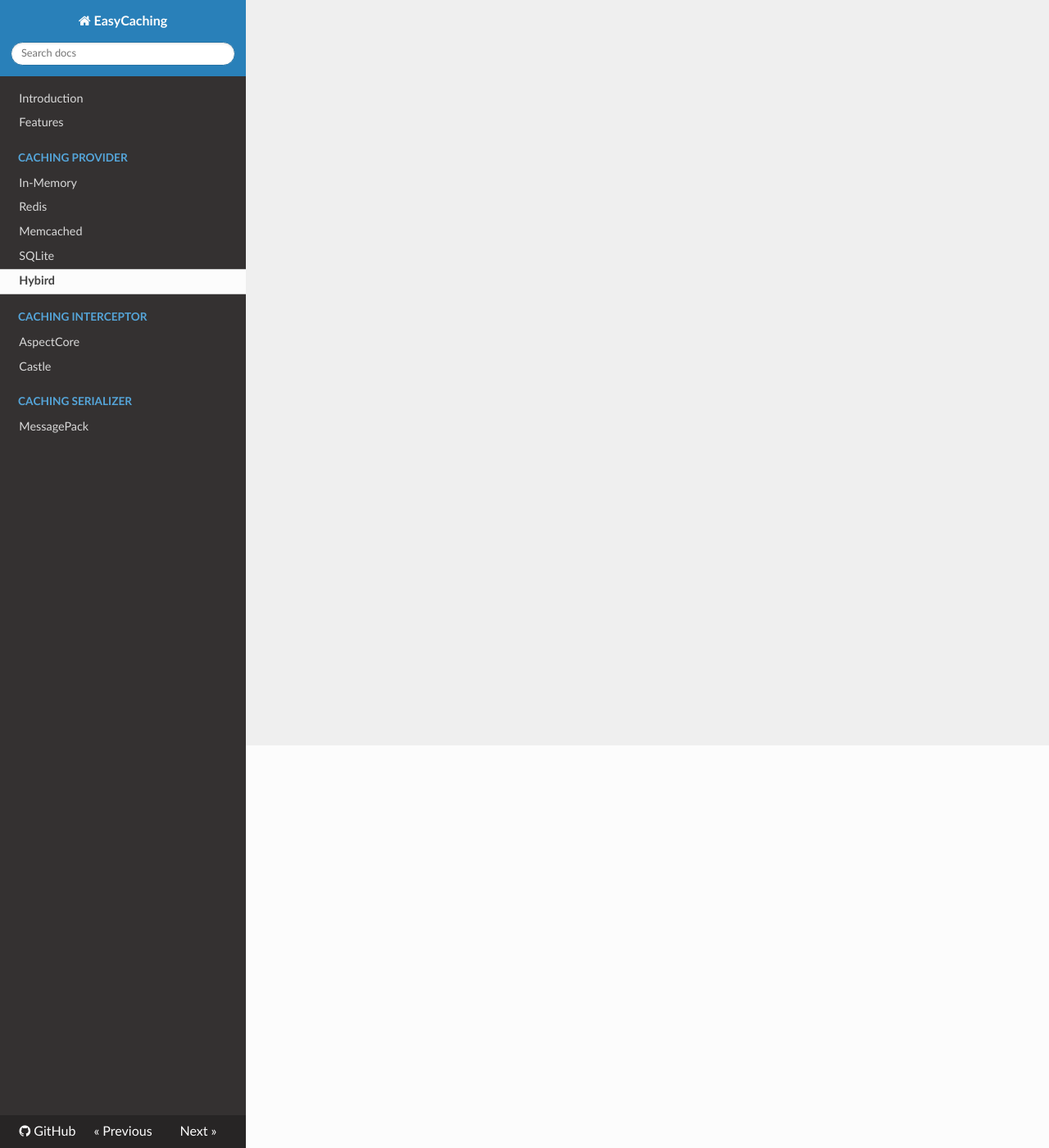
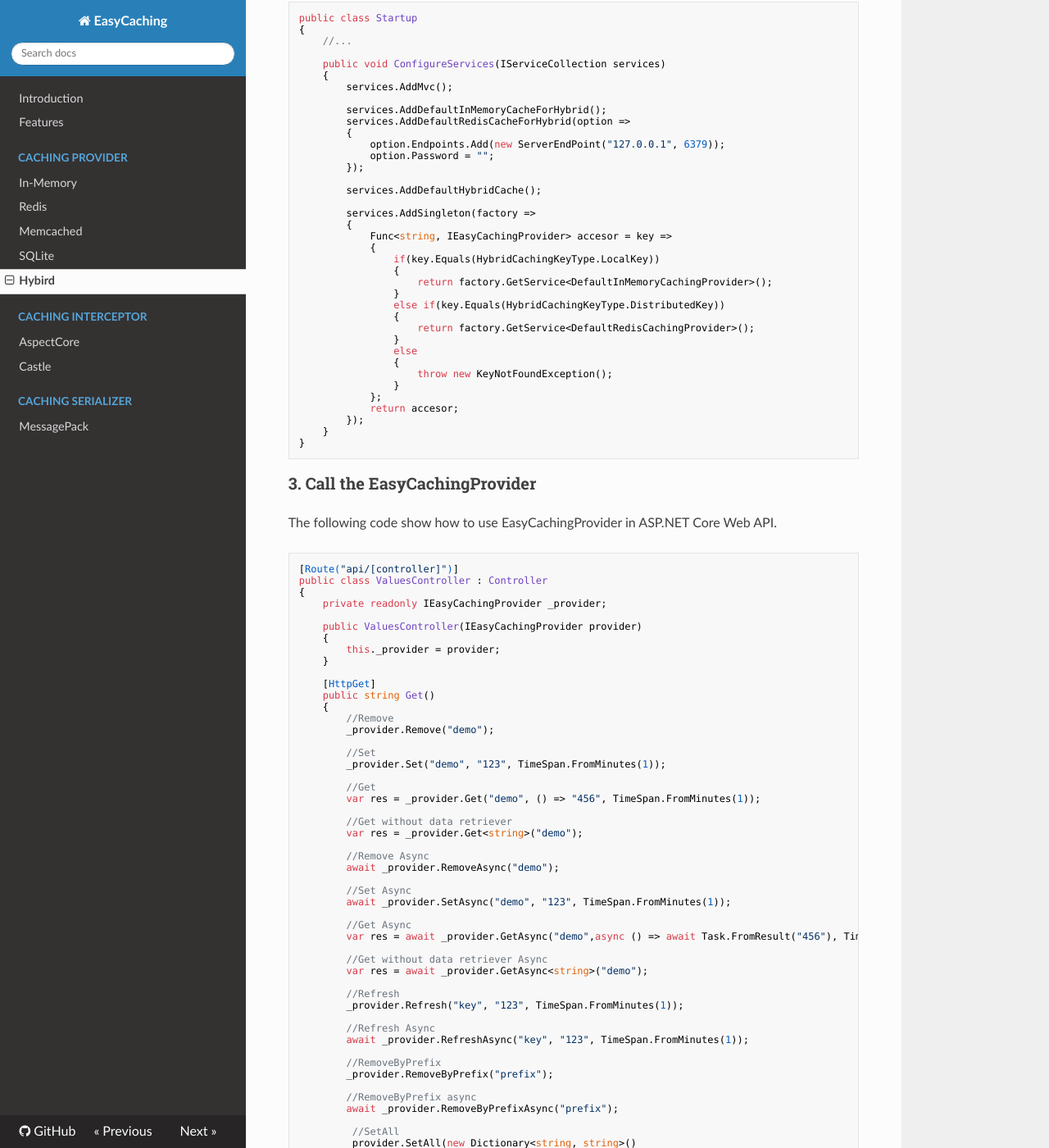
Before and after one commit to dotnetcore/EasyCaching, an MkDocs documentation site: the page built from docs/Hybrid.md, in a window 1280 px wide and 1400 px high, scrolled down 491 px. Shown: the whole window at 82% size. Built offline with MkDocs 1.6.1, drawn with Linux system fonts in a browser that asks for light colours; nearby versions of some CDN libraries; old or Windows-style settings are respelled for this version of MkDocs; some of the changed text lies outside the part shown.

Commit message:
:memo: Update doc of Hybrid [ci skip]

````diff
--- a/docs/Hybrid.md
+++ b/docs/Hybrid.md
@@ -1 +1,147 @@
-coming soon!
+# HybridCachingProvider
+
+HybridCachingProvider will combine local caching and distributed caching together.
+
+# How to use ?
+
+## 1. Install the packages via Nuget
+
+```
+Install-Package EasyCaching.HybridCache
+
+Install-Package EasyCaching.InMemory
+
+Install-Package EasyCaching.Redis
+```
+
+## 2. Config in Startup class
+
+```csharp
+public class Startup
+{
+    //...
+
+    public void ConfigureServices(IServiceCollection services)
+    {
+        services.AddMvc();
+
+        services.AddDefaultInMemoryCacheForHybrid();
+        services.AddDefaultRedisCacheForHybrid(option =>
+        {
+            option.Endpoints.Add(new ServerEndPoint("127.0.0.1", 6379));
+            option.Password = "";
+        });
+
+        services.AddDefaultHybridCache();
+
+        services.AddSingleton(factory =>
+        {
+            Func<string, IEasyCachingProvider> accesor = key =>
+            {
+                if(key.Equals(HybridCachingKeyType.LocalKey))
+                {
+                    return factory.GetService<DefaultInMemoryCachingProvider>();
+                }
+                else if(key.Equals(HybridCachingKeyType.DistributedKey))
+                {
+                    return factory.GetService<DefaultRedisCachingProvider>();
+                }
+                else
+                {
+                    throw new KeyNotFoundException();
+                }
+            };
+            return accesor;
+        });
+    }
+}
+```
+
+### 3. Call the EasyCachingProvider
+
+The following code show how to use EasyCachingProvider in ASP.NET Core Web API.
+
+```csharp
+[Route("api/[controller]")]
+public class ValuesController : Controller
+{
+    private readonly IEasyCachingProvider _provider;
+
+    public ValuesController(IEasyCachingProvider provider)
+    {
+        this._provider = provider;
+    }
+
+    [HttpGet]
+    public string Get()
+    {
+        //Remove
+        _provider.Remove("demo");
+
+        //Set
+        _provider.Set("demo", "123", TimeSpan.FromMinutes(1));
+
+        //Get
+        var res = _provider.Get("demo", () => "456", TimeSpan.FromMinutes(1));
+
+        //Get without data retriever
+        var res = _provider.Get<string>("demo");
+
+        //Remove Async
+        await _provider.RemoveAsync("demo");
+
+        //Set Async
+        await _provider.SetAsync("demo", "123", TimeSpan.FromMinutes(1));
+
+        //Get Async
+        var res = await _provider.GetAsync("demo",async () => await Task.FromResult("456"), TimeSpan.FromMinutes(1));
+
+        //Get without data retriever Async
+        var res = await _provider.GetAsync<string>("demo");
+
+        //Refresh
+        _provider.Refresh("key", "123", TimeSpan.FromMinutes(1));
+
+        //Refresh Async
+        await _provider.RefreshAsync("key", "123", TimeSpan.FromMinutes(1));
+
+        //RemoveByPrefix
+        _provider.RemoveByPrefix("prefix");
+
+        //RemoveByPrefix async
+        await _provider.RemoveByPrefixAsync("prefix");
+
+         //SetAll
+        _provider.SetAll(new Dictionary<string, string>()
+        {
+            {"key:1","value1"},
+            {"key:2","value2"}
+        }, TimeSpan.FromMinutes(1));
+
+        //SetAllAsync
+        await _provider.SetAllAsync(new Dictionary<string, string>()
+        {
+            {"key:1","value1"},
+            {"key:2","value2"}
+        }, TimeSpan.FromMinutes(1));
+
+        //GetAll
+        var res = _provider.GetAll(new List<string> { "key:1", "key:2" });
+
+        //GetAllAsync
+        var res = await _provider.GetAllAsync(new List<string> { "key:1", "key:2" });
+
+        //GetByPrefix
+        var res = _provider.GetByPrefix<T>("prefix");
+
+        //GetByPrefixAsync
+        var res = await _provider.GetByPrefixAsync<T>("prefix");
+
+        //RemoveAll
+        _provider.RemoveAll(new List<string> { "key:1", "key:2" });
+
+        //RemoveAllAsync
+        awiat _provider.RemoveAllAsync(new List<string> { "key:1", "key:2" });
+    }
+}
+```
````
